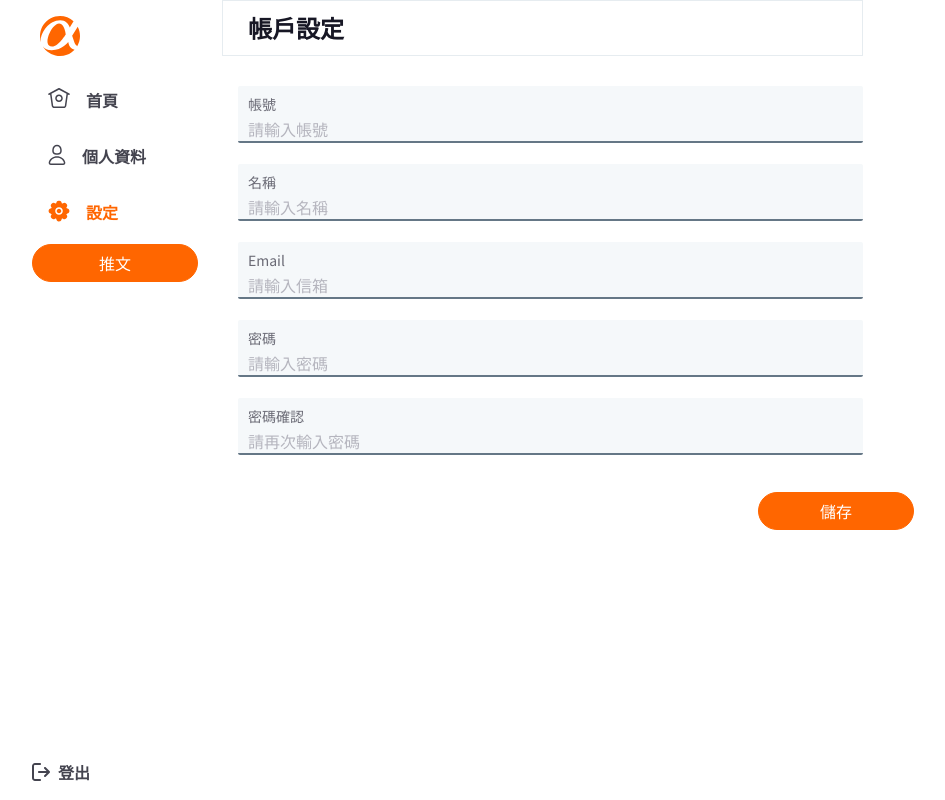
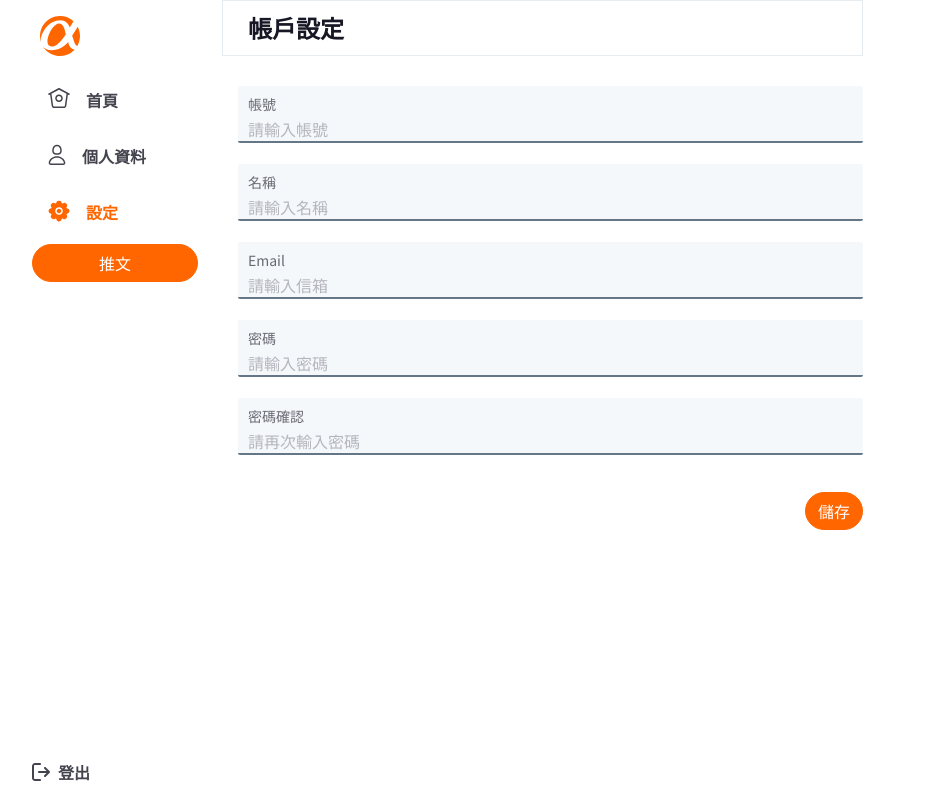
Before and after one commit to s339428326/AlphaCamp-Twitter, a React (Create React App) app: page /1/setting in a window 1280 px wide. Shown: the whole page, without its empty margins (50-995 px from the left). Built offline with nearby package versions, Linux system fonts and the light colour scheme; sample sign-in values are in the browser's storage.

Commit message:
fix:setting page layout save button
修正save button css style

```diff
--- a/src/components/Setting/Setting.jsx
+++ b/src/components/Setting/Setting.jsx
@@ -57,10 +57,8 @@ export default function Setting() {
         onChange={handleInput("passwordCheck")}
         placeholder="請再次輸入密碼"
       />
-      <div className="mt-3">
-        <button
-          className={`btn btn-primary w-25 text-white rounded-pill ${styles.saveButton}`}
-        >
+      <div className="mt-3 d-flex justify-content-end">
+        <button className="btn btn-primary text-white rounded-pill">
           儲存
         </button>
       </div>
```
